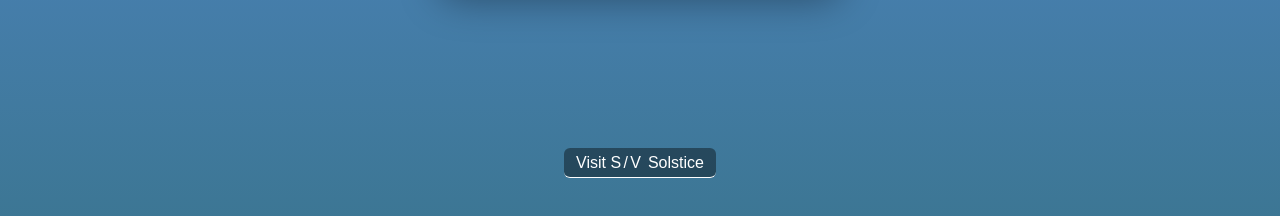
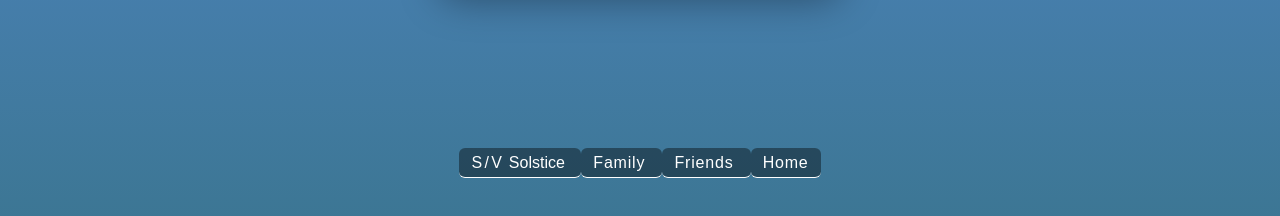
Before and after one commit to pacificnwlife/family.pacificnw.life, a plain HTML site: page index.html in a window 1280 px wide. Shown: the part 572-788 px from the top of the page. Drawn offline with Linux system fonts and the light colour scheme.

Commit message:
Update index.html

```diff
--- a/index.html
+++ b/index.html
@@ -2,7 +2,7 @@
 <html lang="en">
 <head>
   <meta charset="UTF-8">
-  <title>Welcome to PacificNW.life</title>
+  <title>PacificNW.life Family</title>
   <style>
     html, body {
       margin: 0;
@@ -54,10 +54,19 @@
 </head>
 <body>
   <div class="full-image">
-    <img src="index.jpg" alt="Welcome to PacificNW.life">
+    <img src="index.jpg" alt="PacificNW.life Family">
     <div class="link-overlay">
     <a href="https://svsolstice.pacificnw.life">
-      Visit <span style="letter-spacing: 0.15em;">S/V</span> Solstice
+      <span style="letter-spacing: 0.15em;">S/V</span> Solstice
+     </a>
+    <a href="https://family.pacificnw.life">
+      <span style="letter-spacing: 0.05em;">Family
+     </a>
+    <a href="https://friends.pacificnw.life">
+      <span style="letter-spacing: 0.05em;">Friends
+     </a>
+    <a href="https://pacificnw.life">
+      <span style="letter-spacing: 0.05em;">Home
      </a>
     </div>
   </div>
```
